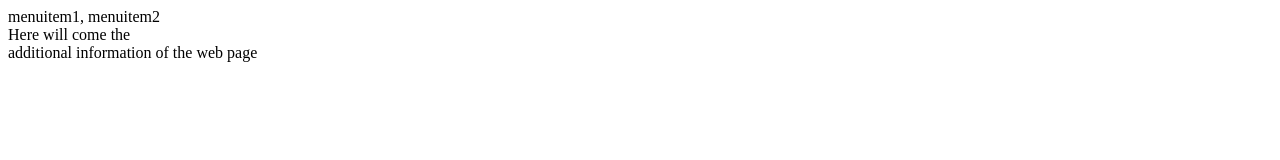
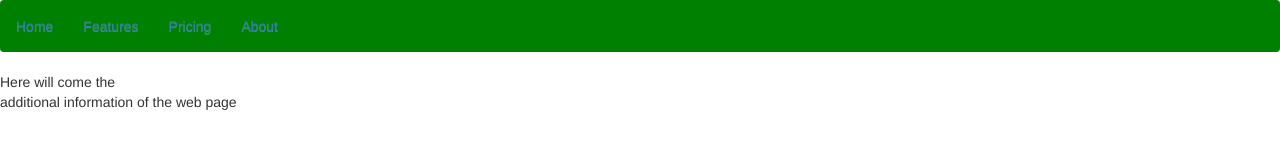
Before and after one commit to kapit4n/wp-test, a plain HTML site: page index.html in a window 1280 px wide. Drawn offline with nearby package versions, Linux system fonts and the light colour scheme.

Commit message:
Automated update

```diff
--- a/index.html
+++ b/index.html
@@ -2,6 +2,13 @@
 <html>
 <head>
 <meta charset="UTF-8">
+<link rel="stylesheet" href="https://maxcdn.bootstrapcdn.com/bootstrap/3.3.7/css/bootstrap.min.css" integrity="sha384-BVYiiSIFeK1dGmJRAkycuHAHRg32OmUcww7on3RYdg4Va+PmSTsz/K68vbdEjh4u" crossorigin="anonymous">
+
+<!-- Optional theme -->
+<link rel="stylesheet" href="https://maxcdn.bootstrapcdn.com/bootstrap/3.3.7/css/bootstrap-theme.min.css" integrity="sha384-rHyoN1iRsVXV4nD0JutlnGaslCJuC7uwjduW9SVrLvRYooPp2bWYgmgJQIXwl/Sp" crossorigin="anonymous">
+
+<!-- Latest compiled and minified JavaScript -->
+<script src="https://maxcdn.bootstrapcdn.com/bootstrap/3.3.7/js/bootstrap.min.js" integrity="sha384-Tc5IQib027qvyjSMfHjOMaLkfuWVxZxUPnCJA7l2mCWNIpG9mGCD8wGNIcPD7Txa" crossorigin="anonymous"></script>
 <title>
 	Title of the document
 </title>
@@ -9,8 +16,21 @@
 
 <body>
 	<header>
-		<nav>
-			menuitem1, menuitem2
+		<nav class="navbar navbar-dark bg-inverse" style="background-color: green; color: white;">
+			<ul class="nav navbar-nav">
+			    <li class="nav-item active">
+			      <a class="nav-link" href="#">Home <span class="sr-only">(current)</span></a>
+			    </li>
+			    <li class="nav-item">
+			      <a class="nav-link" href="#">Features</a>
+			    </li>
+			    <li class="nav-item">
+			      <a class="nav-link" href="#">Pricing</a>
+			    </li>
+			    <li class="nav-item">
+			      <a class="nav-link" href="#">About</a>
+			    </li>
+			  </ul>
 		</nav>
 	</header>
 	<main>
```
Also changed, not shown: 1 other file.
